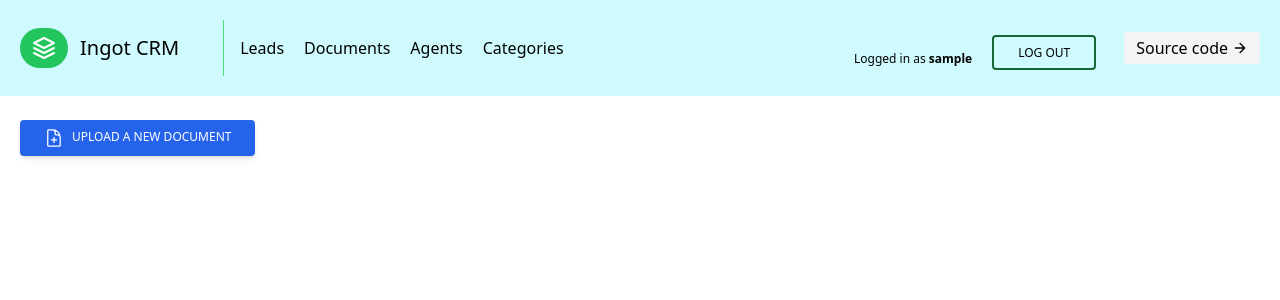
After one commit to Nar0kan/Notes-and-Projects, a Django app: page /leads/documents/ in a window 1280 px wide. The commit adds this page. Shown: the top 300 px of the page. Run offline with Django 3.2, Linux system fonts and the light colour scheme; the visitor is signed in with stand-in values (Sample User, id 1); data that the repository does not hold is empty; some libraries are stand-ins or nearby versions.

Commit message:
Env vars, document model, views and templates added
New document model will help the agents to manage the documents by their leads. Is secret field helps to identify if it is only for organisor's eyes to see or certain agent that might be assigned.

```diff
--- a/DjangoWebDev/IngotCRM/ingotcrm/leads/admin.py
+++ b/DjangoWebDev/IngotCRM/ingotcrm/leads/admin.py
@@ -1,5 +1,5 @@
 from django.contrib import admin
-from .models import User, Lead, Agent, UserProfile, Category
+from .models import User, Lead, Agent, UserProfile, Category, Document
 
 
 admin.site.register(User)
@@ -7,3 +7,4 @@ admin.site.register(Lead)
 admin.site.register(Agent)
 admin.site.register(UserProfile)
 admin.site.register(Category)
+admin.site.register(Document)
--- a/DjangoWebDev/IngotCRM/ingotcrm/leads/models.py
+++ b/DjangoWebDev/IngotCRM/ingotcrm/leads/models.py
@@ -28,7 +28,6 @@ class Lead(models.Model):
     agent = models.ForeignKey("Agent", null=True, blank=True, on_delete=models.SET_NULL)    # Every lead has an agent
     category = models.ForeignKey("Category", related_name="lead_cat", null=True, blank=True, on_delete=models.SET_NULL)
 
-
     def __str__(self):
         return f"{self.first_name} {self.last_name}"
 
@@ -49,6 +48,18 @@ class Category(models.Model):
         return self.name
 
 
+class Document(models.Model):
+    name = models.CharField(max_length=200, unique=True)
+    description = models.TextField()
+    is_secret = models.BooleanField(default=False)
+
+    lead = models.ForeignKey("Lead", null=True, blank=True, on_delete=models.SET_NULL)
+    organisation = models.ForeignKey(UserProfile, on_delete=models.CASCADE)
+
+    def __str__(self):
+        return self.name
+
+
 def postUserCreatedSignal(sender, instance, created, **kwargs):
     if created:
         UserProfile.objects.create(user=instance)
--- a/DjangoWebDev/IngotCRM/ingotcrm/leads/urls.py
+++ b/DjangoWebDev/IngotCRM/ingotcrm/leads/urls.py
@@ -9,6 +9,9 @@ from .views import (
     CategoryListView,
     CategoryDetailView,
     LeadCategoryUpdateView,
+    DocumentListView,
+    DocumentDetailView,
+    DocumentUploadView,
     )
 
 app_name = "leads"
@@ -23,4 +26,7 @@ urlpatterns = [
     path('categories/', CategoryListView.as_view(), name='category-list'),
     path('categories/<int:pk>/', CategoryDetailView.as_view(), name='category-detail'),
     path('<int:pk>/category/', LeadCategoryUpdateView.as_view(), name='lead-category-update'),
+    path('documents/', DocumentListView.as_view(), name='document-list'),
+    path('documents/<int:pk>/', DocumentDetailView.as_view(), name='document-detail'),
+    path('upload_document/', DocumentUploadView.as_view(), name='document-upload'),
 ]
--- a/DjangoWebDev/IngotCRM/ingotcrm/leads/views.py
+++ b/DjangoWebDev/IngotCRM/ingotcrm/leads/views.py
@@ -1,12 +1,16 @@
 from django.shortcuts import render, redirect, reverse
 from django.core.mail import send_mail
 from django.http import HttpResponse
-from django.views.generic import TemplateView, ListView, DetailView, CreateView, DeleteView, UpdateView, FormView
+from django.views.generic import (
+    TemplateView, ListView, DetailView,
+    CreateView, DeleteView, UpdateView, FormView)
 from django.contrib.auth.mixins import LoginRequiredMixin
 
-from .models import Lead, Agent, Category
-from .forms import LeadForm, LeadModelForm, CustomUserCreationForm, AssignAgentForm, LeadCategoryUpdateForm
-
+from .models import Lead, Agent, Category, Document
+from .forms import (
+    LeadForm, LeadModelForm,
+    CustomUserCreationForm, AssignAgentForm,
+    LeadCategoryUpdateForm, UploadDocumentModelForm)
 from agents.mixins import OrganisorRequiredMixin
 
 
@@ -198,6 +202,38 @@ class SignupView(CreateView):
         return reverse("login")
 
 
+class DocumentListView(LoginRequiredMixin, ListView):
+    template_name = "document_list.html"
+    context_object_name = "documents"
+
+    def get_queryset(self):
+        user = self.request.user
+
+        if user.is_organisor:
+            queryset = Document.objects.filter(organisation=user.userprofile)
+        else:
+            queryset = Document.objects.filter(organisation=user.agent.organisation, is_secret=False)
+
+        return queryset
+
+
+class DocumentDetailView(LoginRequiredMixin, DetailView):
+    template_name = "document_detail.html"
+    queryset = Document.objects.all()
+    context_object_name = "document"
+
+
+class DocumentUploadView(OrganisorRequiredMixin, CreateView):
+    template_name = "upload_document.html"
+    form_class = UploadDocumentModelForm
+
+    def get_success_url(self) -> str:
+        return reverse("leads:document-list")
+
+    def form_valid(self, form):
+        return super(DocumentUploadView, self).form_valid(form)
+
+
 # def  landing_page(request):
 #     return render(request, 'landing.html')
 
--- /dev/null
+++ b/DjangoWebDev/IngotCRM/ingotcrm/templates/document_list.html
@@ -0,0 +1,35 @@
+{% extends "base.html" %}
+{% load static %}
+
+{% block content %}
+  <div class="flex ml-5 space-x-2 justify-left">
+    <div>
+    {% if request.user.is_organisor %}
+      <a  href="{% url 'leads:document-upload' %}"><button type="button" class="inline-block px-6 pt-2 mt-6 pb-2 bg-blue-600 text-white font-medium text-xs leading-normal uppercase rounded shadow-md hover:bg-blue-700 hover:shadow-lg focus:bg-blue-700 focus:shadow-lg focus:outline-none focus:ring-0 active:bg-blue-800 active:shadow-lg hover:bg-yellow-800 transition duration-150 ease-in-out flex align-center">
+        <svg xmlns="http://www.w3.org/2000/svg" fill="none" viewBox="0 0 24 24" stroke-width="1.5" stroke="currentColor" class="w-5 h-5 mr-2">
+          <path stroke-linecap="round" stroke-linejoin="round" d="M19.5 14.25v-2.625a3.375 3.375 0 00-3.375-3.375h-1.5A1.125 1.125 0 0113.5 7.125v-1.5a3.375 3.375 0 00-3.375-3.375H8.25m3.75 9v6m3-3H9m1.5-12H5.625c-.621 0-1.125.504-1.125 1.125v17.25c0 .621.504 1.125 1.125 1.125h12.75c.621 0 1.125-.504 1.125-1.125V11.25a9 9 0 00-9-9z" />
+        </svg>
+          Upload a new Document
+      </button></a>
+    {% endif %}
+    </div>
+  </div>
+  <br/>
+
+  <ul role="list" class="p-6 divide-y divide-slate-200 mt-4">
+    {% for document in documents %}
+    <!-- Remove top/bottom padding when first/last child -->
+    <li class="flex py-4 first:pt-0 last:pb-0">
+      <div class="ml-3 overflow-hidden">
+        <p class="text-sm font-medium text-slate-900">
+          <a href="{% url 'leads:document-detail' document.pk %}">
+            <h3>{{ document.name }}</h3>
+          </a>
+        </p>
+        <p class="text-sm text-slate-500 truncate">{{ document.description }}</p>
+      </div>
+    </li>
+    {% endfor %}
+
+
+{% endblock content %}
--- a/DjangoWebDev/IngotCRM/ingotcrm/templates/landing.html
+++ b/DjangoWebDev/IngotCRM/ingotcrm/templates/landing.html
@@ -10,10 +10,14 @@
       Ingot CRM
       </h1>
       <p class="mb-8 leading-relaxed">
-      Built to help agents manage their leads.
+      Built to help manage your leads.
       </p>
       <div class="flex justify-center">
+      {% if request.user.is_authenticated %}
+        <a href="{% url 'leads:lead-list' %}"><button class="inline-flex text-white bg-green-500 border-0 py-2 px-6 focus:outline-none hover:bg-green-600 rounded text-lg">Leads</button>
+      {% else %}
         <a href="{% url 'login' %}"><button class="inline-flex text-white bg-green-500 border-0 py-2 px-6 focus:outline-none hover:bg-green-600 rounded text-lg">Log in</button>
+      {% endif %}
       </div>
     </div>
   </div>
--- a/DjangoWebDev/IngotCRM/ingotcrm/templates/navbar.html
+++ b/DjangoWebDev/IngotCRM/ingotcrm/templates/navbar.html
@@ -5,29 +5,32 @@
       <a href="{% url 'landing-page' %}"><svg xmlns="http://www.w3.org/2000/svg" fill="none" stroke="currentColor" stroke-linecap="round" stroke-linejoin="round" stroke-width="2" class="w-12 h-10 text-white p-2 bg-green-500 rounded-full" viewBox="0 0 24 24" data-darkreader-inline-stroke="" style="--darkreader-inline-stroke:currentColor;">
         <path d="M12 2L2 7l10 5 10-5-10-5zM2 17l10 5 10-5M2 12l10 5 10-5"></path>
       </svg></a>
-      <a href="{% url 'landing-page' %}"><span class="ml-3 mr-3 hover:text-green-900 text-xl">Ingot CRM</span></a>
+      <a href="{% url 'landing-page' %}"><span class="flex ml-3 mr-3 hover:text-green-900 text-xl">Ingot CRM</span></a>
     </a>
     {% if request.user.is_authenticated %}
-      <nav class="md:mr-auto md:ml-8 md:py-4 md:pl-4 md:border-l md:border-green-400	flex flex-wrap items-center text-base justify-center">
-        <a class="mr-5 hover:text-green-900" href="{% url 'leads:lead-list' %}">Leads</a>
-        {% if request.user.is_organisor %}
-          <a class="mr-5 hover:text-yellow-900" href="{% url 'agents:agent-list' %}">Agents</a>
-        {% endif %}
-        <a class="mr-5 hover:text-blue-900" href="{% url 'leads:category-list' %}">Categories</a>
-      </nav>
       <div class="flex space-x-2 justify-center">
-
-        <h5 class="inline-block mt-4 ml-5">Logged in as {{ request.user.username }}<h5>
+        <nav class="md:mr-auto md:ml-8 md:py-4 md:pl-4 md:border-l md:border-green-400	flex flex-wrap items-center text-base justify-center">
+          <a class="text-2xs font-medium mr-5 hover:text-green-900" href="{% url 'leads:lead-list' %}">Leads</a>
+          <a class="text-2xs font-medium mr-5 hover:text-pink-900" href="{% url 'leads:document-list' %}">Documents</a>
+          {% if request.user.is_organisor %}
+          <a class="text-2xs font-medium mr-5 hover:text-yellow-900" href="{% url 'agents:agent-list' %}">Agents</a>
+          {% endif %}
+          <a class="text-2xs font-medium mr-5 hover:text-blue-900" href="{% url 'leads:category-list' %}">Categories</a>
+        </nav>
+      </div>
+      <div class="flex mx-auto mr-5">
+        <h5 class="inline-block text-xs mt-6 ml-5 mr-5">Logged in as <strong>{{ request.user.username }}</strong></h5>
         <a href="{% url 'logout' %}"><button type="button" class="inline-block mt-2 mr-2 px-6 py-2 border-2 border-green-800 text-black-800 font-medium text-xs leading-tight uppercase rounded hover:bg-black hover:bg-opacity-5 focus:outline-none focus:ring-0 transition duration-150 ease-in-out">Log out</button></a>
+      </div>
       {% else %}
-      <div class="flex  space-x-2 justify-right">
+      <div class="flex mx-auto mr-10">
         <a href="{% url 'register' %}"><button type="button" class="inline-block mr-8 mr-2 px-6 py-2 border-2 border-gray-800 text-gray-800 font-medium text-xs leading-tight uppercase rounded hover:bg-black hover:bg-opacity-5 focus:outline-none focus:ring-0 transition duration-150 ease-in-out">Register</button></a>
         <a href="{% url 'login' %}"><button type="button" class="inline-block mr-2 px-6 py-2 border-2 border-green-800 text-gray-800 font-medium text-xs leading-tight uppercase rounded hover:bg-black hover:bg-opacity-5 focus:outline-none focus:ring-0 transition duration-150 ease-in-out">Log in</button></a>
+      </div>
       {% endif %}
       <a href="https://github.com/Nar0kan/Notes-and-Projects/tree/main/DjangoWebDev/IngotCRM"><button class="inline-flex items-center bg-gray-100 border-0 py-1 px-3 focus:outline-none hover:bg-gray-200 rounded text-base mt-4 md:mt-0">Source code
         <svg fill="none" stroke="currentColor" stroke-linecap="round" stroke-linejoin="round" stroke-width="2" class="w-4 h-4 ml-1" viewBox="0 0 24 24" data-darkreader-inline-stroke="" style="--darkreader-inline-stroke:currentColor;">
           <path d="M5 12h14M12 5l7 7-7 7"></path>
         </svg></button></a>
     </div>
-  </div>
 </header>
--- a/DjangoWebDev/IngotCRM/requirements.txt
+++ b/DjangoWebDev/IngotCRM/requirements.txt
@@ -2,6 +2,7 @@ asgiref==3.6.0
 crispy-tailwind==0.5.0
 Django==3.1.4
 django-crispy-forms==1.14.0
+django-environ==0.9.0
 pytz==2022.7
 sqlparse==0.4.3
 tzdata==2022.7
```
Also changed, not shown: DjangoWebDev/IngotCRM/ingotcrm/ingotcrm/settings.py (+11 -22 lines), DjangoWebDev/IngotCRM/ingotcrm/leads/forms.py (+12 -1 lines), DjangoWebDev/IngotCRM/ingotcrm/templates/document_detail.html (added, +29 -0 lines), DjangoWebDev/IngotCRM/ingotcrm/templates/upload_document.html (added, +17 -0 lines), DjangoWebDev/IngotCRM/ingotcrm/leads/migrations/0012_document.py (added), 1 other file.
